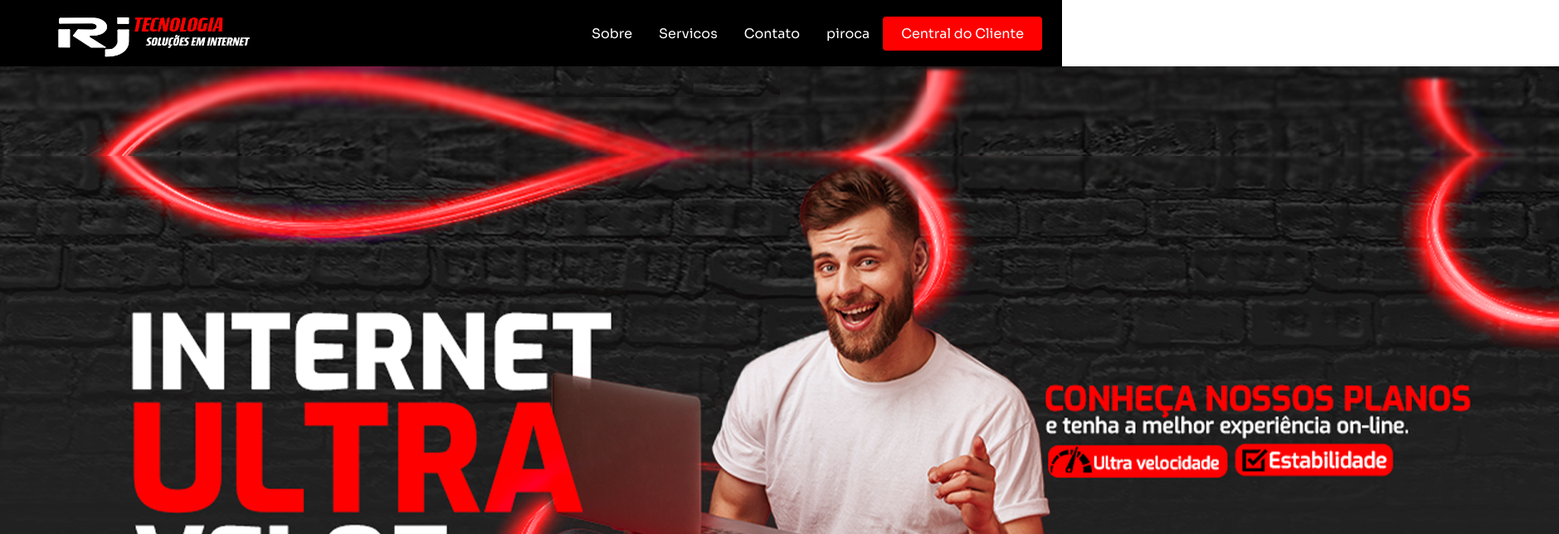
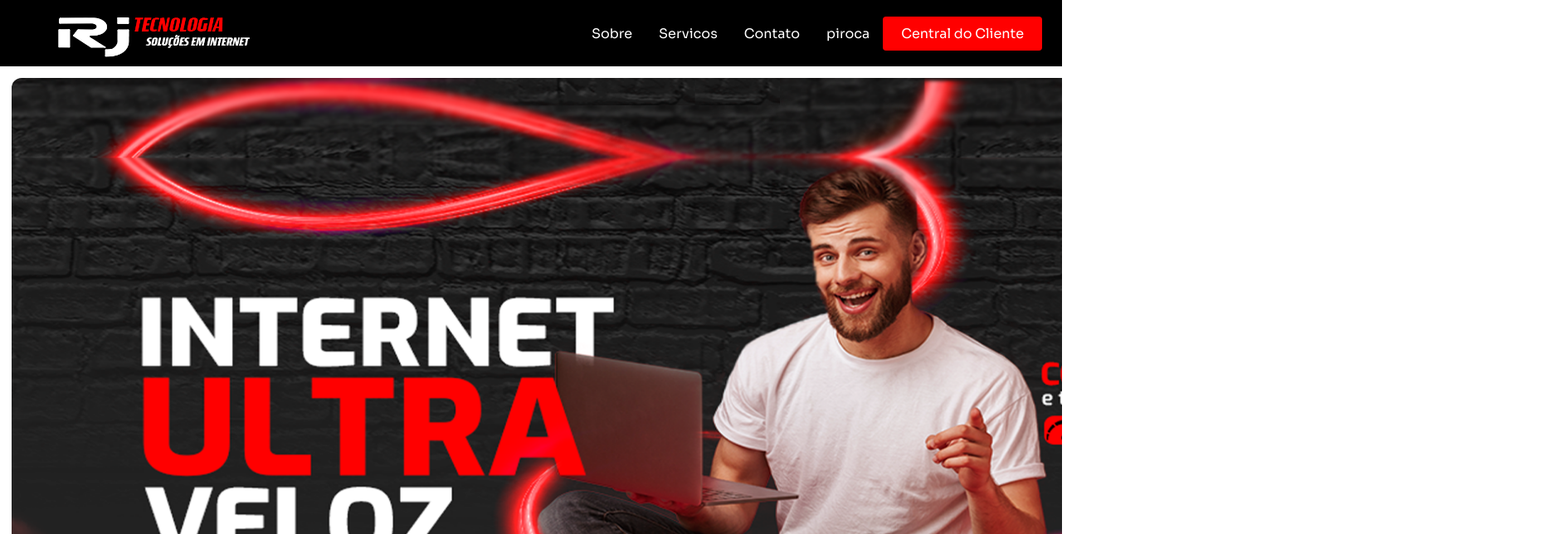
Before and after one commit to nosycolg/rj-tecnologia-website, a React (Create React App) app in the folder react-website/: page / in a window 1280 px wide. Shown: the top 644 px of the page at 83% size, 1879 px wide, since content can reach past the window. Built offline with nearby package versions, Linux system fonts and the light colour scheme.

Commit message:
update carousel

```diff
--- a/react-website/package.json
+++ b/react-website/package.json
@@ -12,6 +12,7 @@
     "react-icons": "^4.7.1",
     "react-router-dom": "^6.7.0",
     "react-scripts": "5.0.1",
+    "sass": "^1.57.1",
     "styled-components": "^5.3.6",
     "web-vitals": "^2.1.4"
   },
--- a/react-website/src/App.js
+++ b/react-website/src/App.js
@@ -1,5 +1,5 @@
 import React from 'react';
-import './App.css';
+import './App.scss';
 import Navbar from './components/Navbar';
 import { BrowserRouter as Router, Route, Routes } from 'react-router-dom';
 import Home from './pages';
--- a/react-website/src/pages/index.js
+++ b/react-website/src/pages/index.js
@@ -1,19 +1,47 @@
 import React from 'react'
+import {useState, useEffect, useRef} from 'react'
+import { motion } from 'framer-motion'
+import image1 from '../images/300mega.png'
+import image2 from '../images/400mega.png'
+import './indexStyle.scss'
+
+const images = [image1, image2]
 
 
 const Home = () => {
+
+  const carousel = useRef();
+  const [width, setWidth] = useState(0)
+
+  useEffect(()=>{
+
+    setWidth(carousel.current?.scrollWidth - carousel.current?.offsetWidth)
+
+  }, [])
+
   return (
-    <div
-    >
-      <img src={require('../images/300mega.png')}style={{
-            display: 'flex',
-            justifyContent: 'center',
-            alignItems: 'center',
+    <div className='View'>
+    <motion.div ref={carousel} className='carousel' whileTap={{ cursos: "grabbing"}}>
+      <motion.div className='inner-carousel'
 
-        }}/>
+      drag="x"
+      dragConstraints={{right:0, left: -width}}
+
+      >
+
+        {images.map(image =>(
+          <motion.div className="item" key={image}>
+            <img src={image} alt="Texto alt"/>
+          </motion.div>
+        ))}
+
+      </motion.div>
+    </motion.div>
     </div>
 
   );
 };
 
+
+
 export default Home
--- /dev/null
+++ b/react-website/src/pages/indexStyle.scss
@@ -0,0 +1,31 @@
+.View{
+    width: 100%;
+    max-width: 1879px;
+    margin: 0 auto;
+    min-height: 100vh;
+    display: flex;
+    align-items: center;
+    justify-content: center;
+}
+
+.inner-carousel{
+    display: flex;
+}
+
+.item{
+    min-height: 884px;
+    min-width: 1879px;
+    padding: 14px;
+}
+
+.item img{
+    width: 100%;
+    height: 90%;
+    border-radius: 12px;
+    pointer-events: none;
+}
+
+.carousel{
+    cursor: grab;
+    overflow: hidden;
+}
```
Also changed, not shown: react-website/src/App.scss (renamed from react-website/src/App.css), react-website/src/images/400mega.png (added), 1 other file (tests, documents, lock files or other folders).
